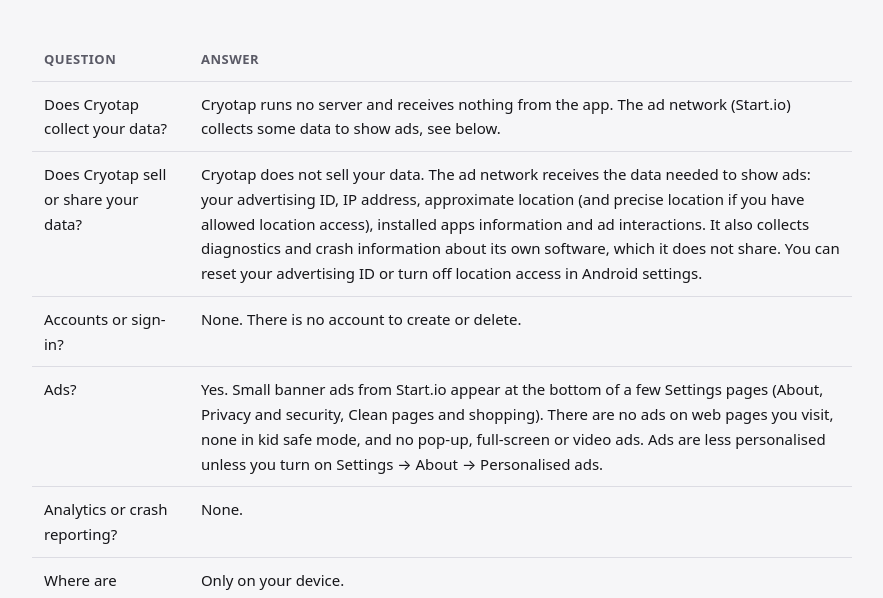
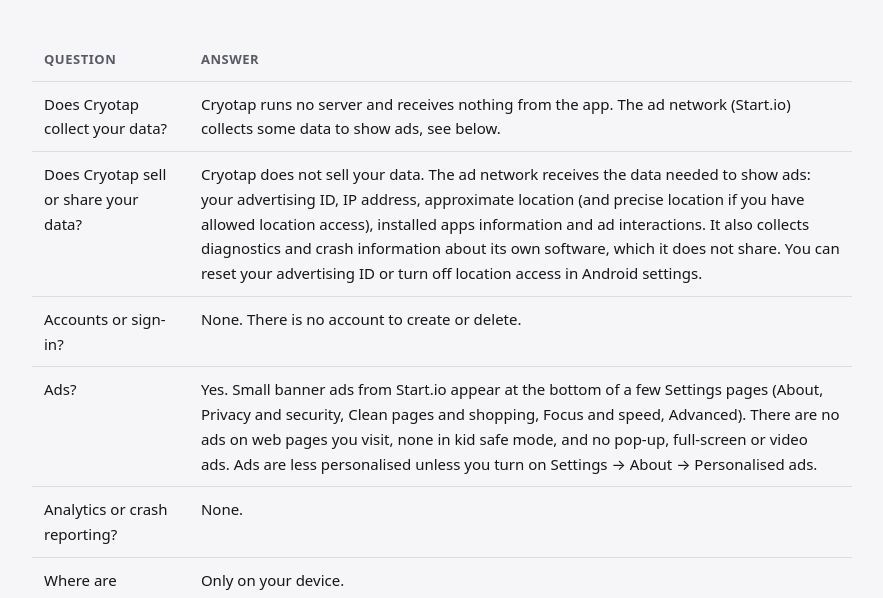
Before and after one commit to Cryotap/Cryoapps, a plain HTML site: page data-safety.html in a window 1280 px wide. Shown: the part 199-797 px from the top of the page, without its empty margins (198-1081 px from the left). Drawn offline with Linux system fonts and the light colour scheme.

Commit message:
Add files via upload

```diff
--- a/data-safety.html
+++ b/data-safety.html
@@ -24,7 +24,7 @@
 <tr><td>Does Cryotap collect your data?</td><td>Cryotap runs no server and receives nothing from the app. The ad network (Start.io) collects some data to show ads, see below.</td></tr>
 <tr><td>Does Cryotap sell or share your data?</td><td>Cryotap does not sell your data. The ad network receives the data needed to show ads: your advertising ID, IP address, approximate location (and precise location if you have allowed location access), installed apps information and ad interactions. It also collects diagnostics and crash information about its own software, which it does not share. You can reset your advertising ID or turn off location access in Android settings.</td></tr>
 <tr><td>Accounts or sign-in?</td><td>None. There is no account to create or delete.</td></tr>
-<tr><td>Ads?</td><td>Yes. Small banner ads from Start.io appear at the bottom of a few Settings pages (About, Privacy and security, Clean pages and shopping). There are no ads on web pages you visit, none in kid safe mode, and no pop-up, full-screen or video ads. Ads are less personalised unless you turn on Settings &rarr; About &rarr; Personalised ads.</td></tr>
+<tr><td>Ads?</td><td>Yes. Small banner ads from Start.io appear at the bottom of a few Settings pages (About, Privacy and security, Clean pages and shopping, Focus and speed, Advanced). There are no ads on web pages you visit, none in kid safe mode, and no pop-up, full-screen or video ads. Ads are less personalised unless you turn on Settings &rarr; About &rarr; Personalised ads.</td></tr>
 <tr><td>Analytics or crash reporting?</td><td>None.</td></tr>
 <tr><td>Where are bookmarks, history and settings kept?</td><td>Only on your device.</td></tr>
 <tr><td>Is data encrypted in transit?</td><td>Sites loaded over HTTPS are encrypted. HTTPS-only mode is available. VPN traffic is encrypted by WireGuard.</td></tr>
```
